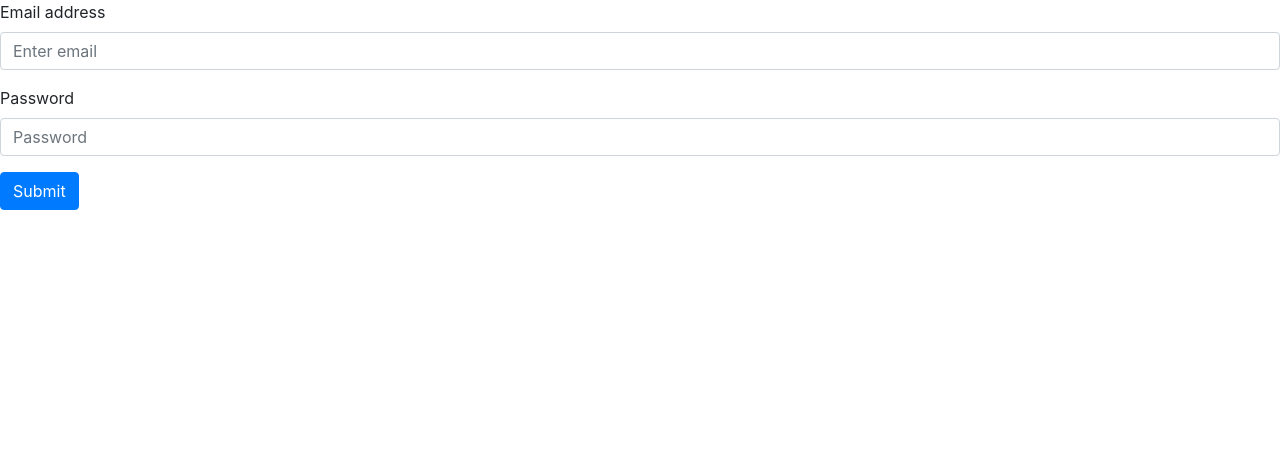
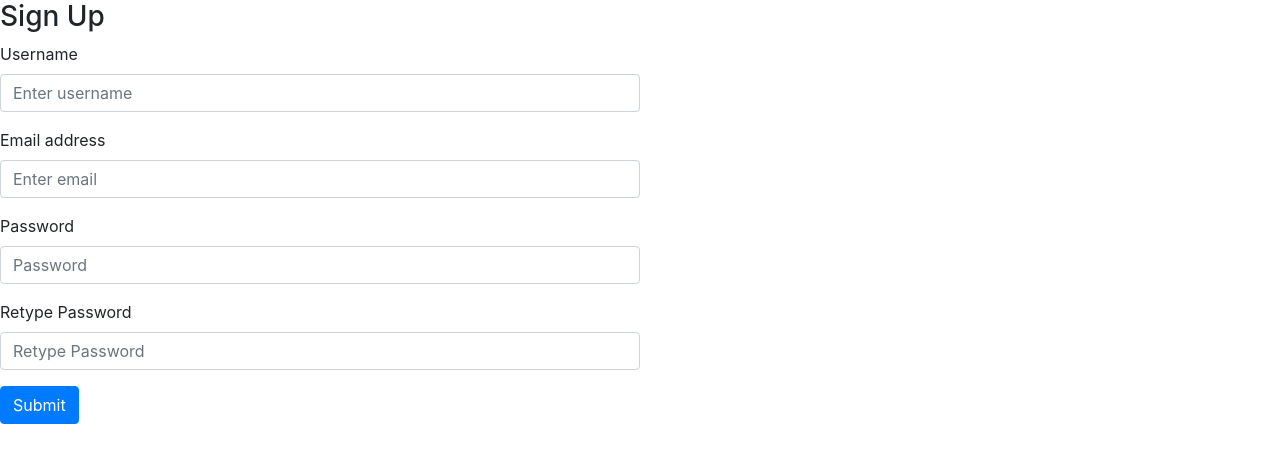
Before and after one commit to ravenusmc/data_tool, a Vue app in the folder client/: page /sign_up in a window 1280 px wide. Shown: the top 462 px of the page. Built offline with nearby package versions, Linux system fonts and the light colour scheme.

Commit message:
working on sign up form

```diff
--- a/client/src/views/SignUp.vue
+++ b/client/src/views/SignUp.vue
@@ -1,32 +1,97 @@
 <template>
   <div>
+    <div>
+      <h3>Sign Up</h3>
+    </div>
+
     <section>
-
-				<form>
+      <form @submit="submitSelection">
+				<div class="form-group">
+          <label for="username">Username</label>
+          <input
+            class="form-control"
+            id="username"
+            v-model="username"
+            placeholder="Enter username"
+          />
+        </div>
         <div class="form-group">
           <label for="exampleInputEmail1">Email address</label>
-						<input type="email"
+          <input
+            type="email"
             class="form-control"
             id="exampleInputEmail1"
+            v-model="email"
             aria-describedby="emailHelp"
-							placeholder="Enter email">
+            placeholder="Enter email"
+          />
         </div>
         <div class="form-group">
           <label for="exampleInputPassword1">Password</label>
-						<input type="password"
+          <input
+            type="password"
             class="form-control"
             id="exampleInputPassword1"
-							placeholder="Password">
+            placeholder="Password"
+          />
+        </div>
+        <div class="form-group">
+          <label for="exampleInputPassword1">Retype Password</label>
+          <input
+            type="password"
+            class="form-control"
+            id="exampleInputPassword1"
+            placeholder="Retype Password"
+          />
         </div>
         <button type="submit" class="btn btn-primary">Submit</button>
       </form>
-
     </section>
   </div>
 </template>
 
 <script>
 export default {
-	name: 'signup',
+  name: "signup",
+  data() {
+    return {
+			email: "",
+			username: "",
+    };
+  },
+  methods: {
+    submitSelection(evt) {
+      evt.preventDefault();
+      console.log(this.username);
+      // if (this.yearOne < 1963){
+      //   alert('The first year must be greater than 1962!')
+      // }else if (this.yearTwo > 2013){
+      //   alert('The second year must not be greater than 2013!')
+      // }else if (this.yearOne >= this.yearTwo){
+      //   alert('The first year must be less than the second year!')
+      // }else if (this.yearTwo <= this.yearOne){
+      //   alert('The second year must be greater than the first year!')
+      // }else if ( ((this.yearTwo - this.yearOne) > 5) && this.years) {
+      // 	alert('Plesae do NOT Search for more than a five year time span!')
+      // }else if (this.vehicle == ""){
+      // 	alert('Please select a vehicle!')
+      // }
+      // else {
+      // 	const payload = {
+      // 		vehicle: this.vehicle,
+      // 		yearOne: this.yearOne,
+      // 		yearTwo: this.yearTwo,
+      // 		useYears: this.years
+      // 	};
+      // 	this.$store.dispatch('eva/fetchVehicleInformation', { payload })
+      // }
+    },
+  },
+};
+</script>
+
+<style scoped>
+form {
+  width: 50%;
 }
-</script>
+</style>
```
Lines whose indentation alone changed are shown as unchanged.
